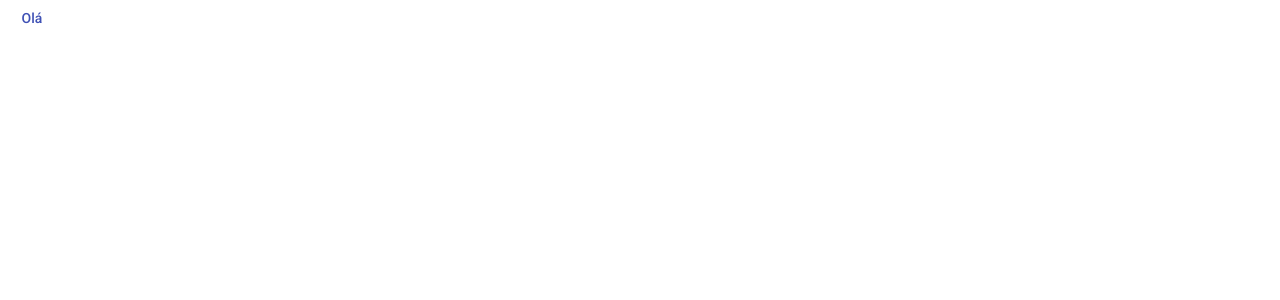
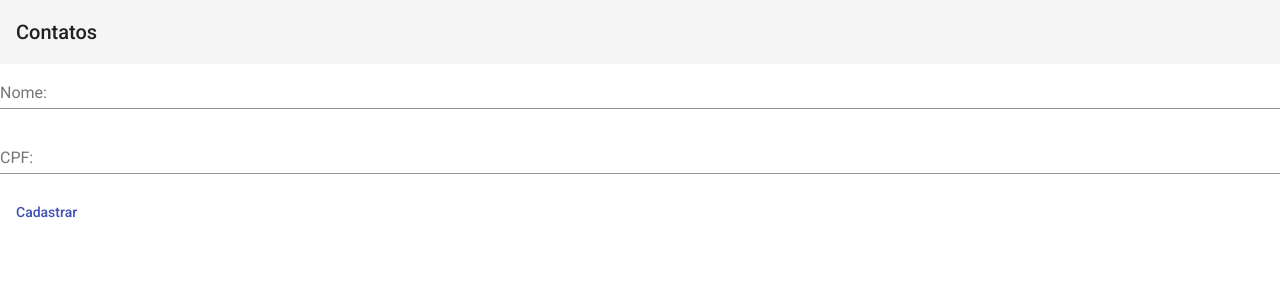
Before and after one commit to gui-freitas/spring-angular-front-reactive, an Angular app: page / in a window 1280 px wide. Shown: the top 300 px of the page. Built offline with nearby package versions, Linux system fonts and the light colour scheme.

Commit message:
Criacao formulario de clientes

```diff
--- a/src/app/app.component.html
+++ b/src/app/app.component.html
@@ -1 +1 @@
-<button mat-button color="primary">Olá</button>
+<app-cliente></app-cliente>
--- /dev/null
+++ b/src/app/cliente.service.ts
@@ -0,0 +1,9 @@
+import { Injectable } from '@angular/core';
+
+@Injectable({
+  providedIn: 'root'
+})
+export class ClienteService {
+
+  constructor() { }
+}
--- /dev/null
+++ b/src/app/cliente/cliente.component.css
@@ -0,0 +1,3 @@
+.full-width {
+    width: 100%;
+}
--- /dev/null
+++ b/src/app/cliente/cliente.component.html
@@ -0,0 +1,12 @@
+<mat-toolbar>Contatos</mat-toolbar>
+<form>
+    <mat-form-field class="full-width">
+        <mat-label>Nome:</mat-label>
+        <input matInput placeholder="Digite o nome!" />
+    </mat-form-field>
+    <mat-form-field class="full-width">
+        <mat-label>CPF:</mat-label>
+        <input matInput placeholder="Digite o CPF!" />
+    </mat-form-field>
+    <button mat-button color="primary">Cadastrar</button>
+</form>
--- /dev/null
+++ b/src/app/cliente/cliente.component.ts
@@ -0,0 +1,15 @@
+import { Component, OnInit } from '@angular/core';
+
+@Component({
+  selector: 'app-cliente',
+  templateUrl: './cliente.component.html',
+  styleUrls: ['./cliente.component.css']
+})
+export class ClienteComponent implements OnInit {
+
+  constructor() { }
+
+  ngOnInit(): void {
+  }
+
+}
```
Also changed, not shown: src/app/app.module.ts (+11 -2 lines).
